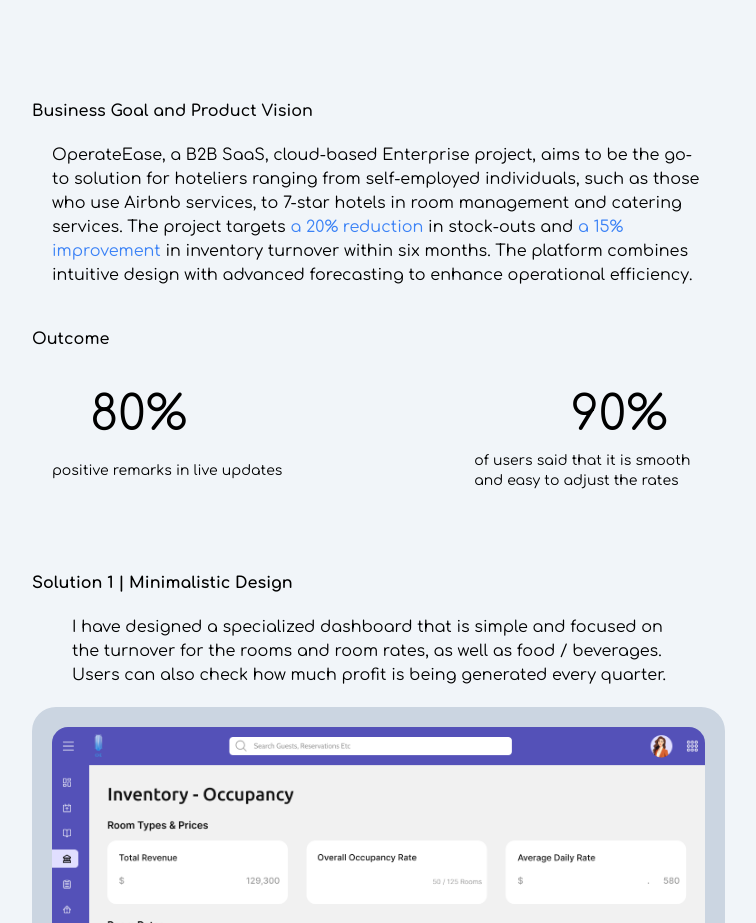
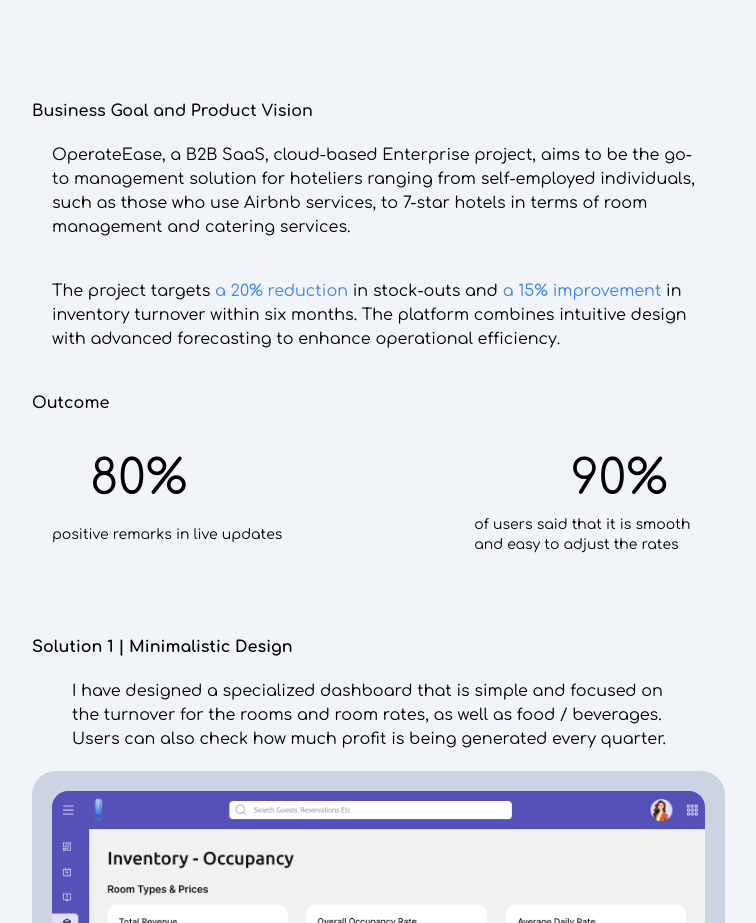
Before and after one commit to johnjang94/portfolio-ver-3, a React (Vite) app: page /operate in a window 1280 px wide. Shown: the part 1040-1963 px from the top of the page, without its empty margins (280-1036 px from the left). Built offline with nearby package versions, Linux system fonts and the light colour scheme.

Commit message:
modified overview of operate

```diff
--- a/src/pages/design/operate/overview.jsx
+++ b/src/pages/design/operate/overview.jsx
@@ -6,9 +6,12 @@
           <p className="font-semibold">Business Goal and Product Vision</p>
           <p className="md:p-5 py-5">
             OperateEase, a B2B SaaS, cloud-based Enterprise project, aims to be
-            the go-to solution for hoteliers ranging from self-employed
-            individuals, such as those who use Airbnb services, to 7-star hotels
-            in room management and catering services. The project targets{" "}
+            the go-to management solution for hoteliers ranging from
+            self-employed individuals, such as those who use Airbnb services, to
+            7-star hotels in terms of room management and catering services.
+          </p>
+          <p className="md:p-5 py-5">
+            The project targets{" "}
             <span className="text-blue-500">a 20% reduction</span> in stock-outs
             and <span className="text-blue-500">a 15% improvement</span> in
             inventory turnover within six months. The platform combines
```
